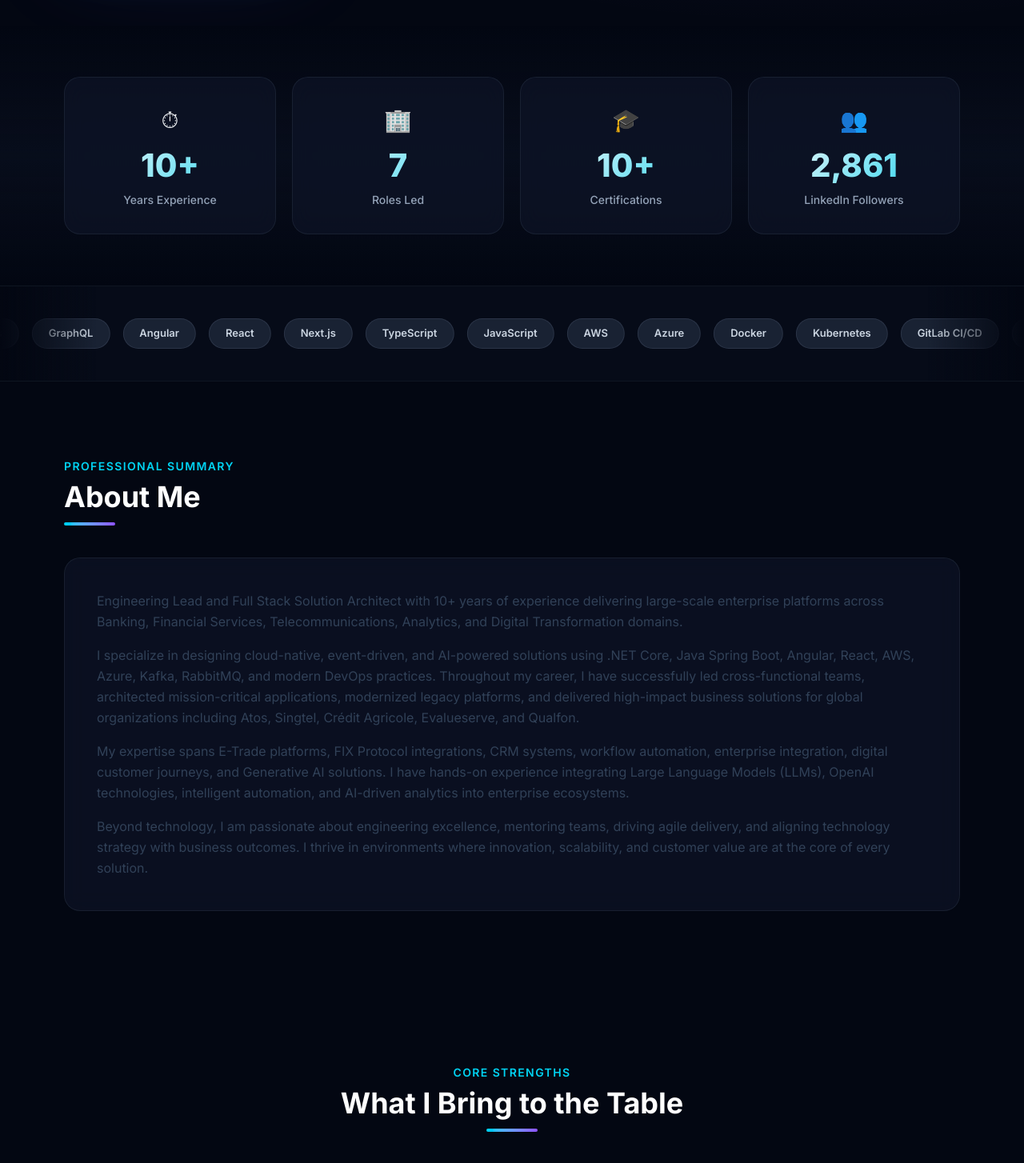
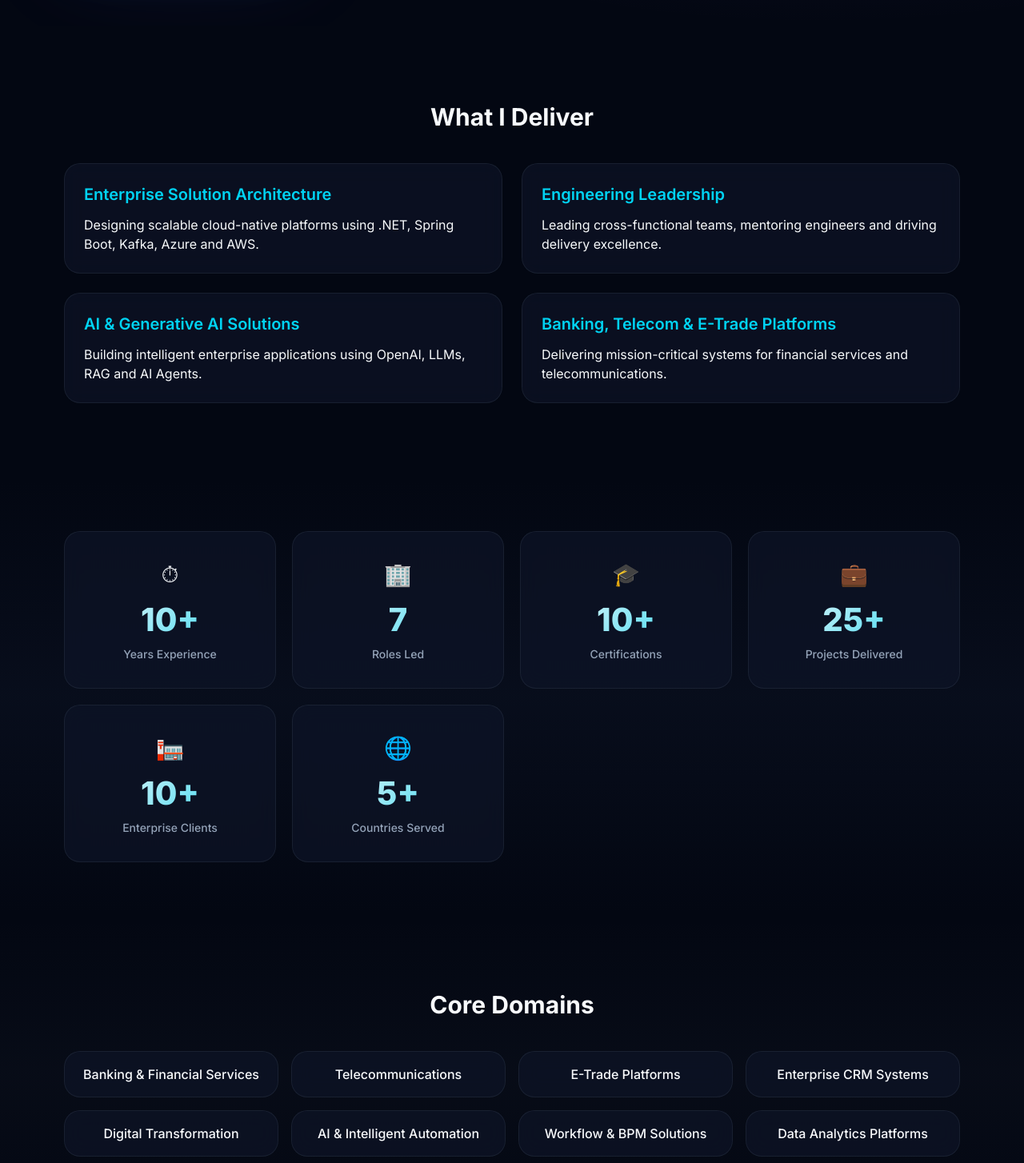
Before and after one commit to RohitKrSrivastava/portfolio, a Next.js app: page / in a window 1280 px wide. Shown: the part 640-2094 px from the top of the page at 80% size. Built offline with nearby package versions, Linux system fonts and the light colour scheme.

Commit message:
Improvements

```diff
--- a/src/app/page.tsx
+++ b/src/app/page.tsx
@@ -10,6 +10,9 @@ import { Education, Certifications } from "@/components/Education";
 import { Skills, Languages } from "@/components/Skills";
 import { Contact, Footer } from "@/components/Contact";
 import { BackToTop } from "@/components/BackToTop";
+import { WhatIDeliver } from "@/components/WhatIDeliver";
+import { CoreDomains } from "@/components/CoreDomains";
+import { FeaturedProjects } from "@/components/FeaturedProjects";
 
 export default function Home() {
   return (
@@ -18,9 +21,12 @@ export default function Home() {
       <Navbar />
       <main>
         <Hero />
+        <WhatIDeliver />
         <Stats />
+        <CoreDomains />
         <TechMarquee />
         <About />
+        <FeaturedProjects />
         <Expertise />
         <Experience />
         <Education />
--- /dev/null
+++ b/src/components/CoreDomains.tsx
@@ -0,0 +1,33 @@
+const domains = [
+  "Banking & Financial Services",
+  "Telecommunications",
+  "E-Trade Platforms",
+  "Enterprise CRM Systems",
+  "Digital Transformation",
+  "AI & Intelligent Automation",
+  "Workflow & BPM Solutions",
+  "Data Analytics Platforms",
+];
+
+export function CoreDomains() {
+  return (
+    <section className="section-padding bg-section-alt">
+      <div className="mx-auto max-w-6xl">
+        <h2 className="text-3xl font-bold text-center mb-10">
+          Core Domains
+        </h2>
+
+        <div className="grid gap-4 md:grid-cols-4">
+          {domains.map((item) => (
+            <div
+              key={item}
+              className="glass-card p-4 text-center font-medium"
+            >
+              {item}
+            </div>
+          ))}
+        </div>
+      </div>
+    </section>
+  );
+}
--- a/src/components/Experience.tsx
+++ b/src/components/Experience.tsx
@@ -38,6 +38,14 @@ export function Experience() {
                 <p className="text-sm leading-relaxed text-slate-700 dark:text-slate-400">
                   {job.description}
                 </p>
+                <ul className="mt-4 space-y-2">
+                  {job.achievements?.map((item, index) => (
+                    <li key={index} className="flex gap-2">
+                      <span className="text-cyan-400">✔</span>
+                      <span>{item}</span>
+                    </li>
+                  ))}
+                </ul>
                 </div>
               </ScrollReveal>
             ))}
--- /dev/null
+++ b/src/components/FeaturedProjects.tsx
@@ -0,0 +1,54 @@
+const projects = [
+  {
+    title: "AI-Powered Enterprise Assistant",
+    tech: "OpenAI • RAG • Azure",
+    description:
+      "Enterprise AI assistant using Retrieval-Augmented Generation and LLMs.",
+  },
+  {
+    title: "E-Trade Trading Platform",
+    tech: ".NET Core • Kafka • FIX Protocol",
+    description:
+      "Low-latency trading platform supporting institutional workflows.",
+  },
+  {
+    title: "Telecom Customer Portal",
+    tech: "Angular • .NET • CRM",
+    description:
+      "Digital onboarding and service management platform.",
+  },
+  {
+    title: "Banking Workflow Automation",
+    tech: "Spring Boot • K2 • Microservices",
+    description:
+      "Workflow automation for financial operations and approvals.",
+  },
+];
+
+export function FeaturedProjects() {
+  return (
+    <section className="section-padding">
+      <div className="mx-auto max-w-6xl">
+        <h2 className="text-3xl font-bold text-center mb-10">
+          Selected Enterprise Projects
+        </h2>
+
+        <div className="grid gap-6 md:grid-cols-2">
+          {projects.map((project) => (
+            <div key={project.title} className="glass-card p-6">
+              <h3 className="text-xl font-semibold mb-2">
+                {project.title}
+              </h3>
+
+              <div className="text-cyan-400 mb-3">
+                {project.tech}
+              </div>
+
+              <p>{project.description}</p>
+            </div>
+          ))}
+        </div>
+      </div>
+    </section>
+  );
+}
--- a/src/components/Stats.tsx
+++ b/src/components/Stats.tsx
@@ -1,4 +1,5 @@
 import { profile } from "@/data/profile";
+//import { Timer, Building2, Briefcase, Users } from "lucide-react";
 import { AnimatedCounter } from "./BackToTop";
 import { ScrollReveal } from "./ScrollReveal";
 
@@ -6,8 +7,11 @@ const stats = [
   { value: 10, suffix: "+", label: "Years Experience", icon: "⏱" },
   { value: profile.experience.length, suffix: "", label: "Roles Led", icon: "🏢" },
   { value: profile.certifications.length, suffix: "+", label: "Certifications", icon: "🎓" },
-  { value: 2861, suffix: "", label: "LinkedIn Followers", icon: "👥" },
+  { value: 25, suffix: "+", label: "Projects Delivered", icon: "💼" },
+  { value: 10, suffix: "+", label: "Enterprise Clients", icon: "🏣" },
+  { value: 5, suffix: "+", label: "Countries Served", icon: "🌐" },
 ];
+
 
 export function Stats() {
   return (
--- /dev/null
+++ b/src/components/WhatIDeliver.tsx
@@ -0,0 +1,49 @@
+import { ScrollReveal } from "./ScrollReveal";
+
+const items = [
+  {
+    title: "Enterprise Solution Architecture",
+    description:
+      "Designing scalable cloud-native platforms using .NET, Spring Boot, Kafka, Azure and AWS.",
+  },
+  {
+    title: "Engineering Leadership",
+    description:
+      "Leading cross-functional teams, mentoring engineers and driving delivery excellence.",
+  },
+  {
+    title: "AI & Generative AI Solutions",
+    description:
+      "Building intelligent enterprise applications using OpenAI, LLMs, RAG and AI Agents.",
+  },
+  {
+    title: "Banking, Telecom & E-Trade Platforms",
+    description:
+      "Delivering mission-critical systems for financial services and telecommunications.",
+  },
+];
+
+export function WhatIDeliver() {
+  return (
+    <section className="section-padding">
+      <div className="mx-auto max-w-6xl">
+        <h2 className="text-3xl font-bold mb-10 text-center">
+          What I Deliver
+        </h2>
+
+        <div className="grid gap-6 md:grid-cols-2">
+          {items.map((item, index) => (
+            <ScrollReveal key={index}>
+              <div className="glass-card p-6">
+                <h3 className="text-xl font-semibold text-cyan-400 mb-3">
+                  {item.title}
+                </h3>
+                <p>{item.description}</p>
+              </div>
+            </ScrollReveal>
+          ))}
+        </div>
+      </div>
+    </section>
+  );
+}
--- a/src/data/profile.ts
+++ b/src/data/profile.ts
@@ -25,15 +25,6 @@ export const profile = {
     linkedinHref:
       "https://www.linkedin.com/in/rohit-kumar-srivastava-59921352",
   },
-  // skills: {
-  //   backend: ["C#", "ASP.NET Core", "Java", "Spring Boot", ".NET Core"],
-  //   frontend: ["Angular", "React", "TypeScript"],
-  //   cloud: ["AWS", "Azure", "GitLab CI/CD", "Control-M", "CFT"],
-  //   data: ["MSBI", "MongoDB", "Kafka", "RabbitMQ"],
-  //   ai: ["OpenAI API", "LangChain", "Ollama", "LLaMA", "Mistral", "GenAI"],
-  //   workflow: ["K2", "Airflow", "UiPath RPA"],
-  //   other: ["E Trade Applicatoin", "Fix Protocol","Git", "SVN", "Agile", "Scrum", "Six Sigma"],
-  // },
   skills: {
     architecture: ["Solution Architecture", "Microservices", "Cloud Native Architecture", "Event Driven Architecture", "Domain Driven Design", "System Design", "Enterprise Integration"],
     backend: ["C#", ".NET Core", "ASP.NET Core", "Java", "Spring Boot", "REST APIs", "GraphQL"],
@@ -58,6 +49,14 @@ export const profile = {
       current: true,
       description:
         "Leading full-stack engineering initiatives at a global digital transformation leader with 105,000+ employees across 166 countries.",
+      achievements: [
+        "Build Inventory management CRM application",
+        "Integrated with Workflows",
+        "Developed high-performance APIs and Ui",
+        "Improved application performance and scalability",
+        "Create architecture of applicaiton",
+        "Leading Team of Engineering"
+      ]
     },
     {
       role: "Technical Team Lead",
@@ -66,7 +65,16 @@ export const profile = {
       location: "Singapore",
       description:
         "Led technical teams for Asia's leading communications group. Payroll of Persolkelly Singapore.",
-    },
+      achievements: [
+        "Telecom MCP application development",
+        "Order Mangement CRM and application development",
+        "Integrated with Workflows",
+        "Working with AI Agents",
+        "Developed high-performance APIs and Ui",
+        "Improved application performance and scalability",
+        "Leading Team of Engineering"
+        ]
+      },
     {
       role: "Lead Full Stack Developer",
       company: "PlateSmart Technologies",
@@ -74,6 +82,15 @@ export const profile = {
       location: "Hyderabad, India",
       description:
         "Developed ALPR business analytics and security solutions. Payroll of Shiv Software Experts.",
+      achievements: [
+        "Work on USA ALPR application",
+        "Integration with mq and live straming camera",
+        "Integrated with OCR",
+        "Working with AI Agents",
+        "Developed high-performance APIs and Ui",
+        "Improved application performance and scalability",
+        "Leading Team of Engineering"
+        ]
     },
     {
       role: "Senior Software Engineer (Full Stack)",
@@ -82,6 +99,12 @@ export const profile = {
       location: "Singapore",
       description:
         "Built banking solutions for one of France's largest financial institutions.",
+      achievements: [
+        "Built E-Trade Application and investment banking platforms",
+        "Integrated FIX Protocol connectivity",
+        "Developed high-performance APIs and Ui",
+        "Improved trading workflows and operational efficiency",
+      ]
     },
     {
       role: "Sr. Software Developer (Full Stack)",
@@ -90,6 +113,13 @@ export const profile = {
       location: "Gurugram, India",
       description:
         "Delivered data-driven insights and digital platform solutions for global clients.",
+      achievements: [
+        "Built Spread Smart Financial Solutions",
+        "Integrated with ai agents",
+        "Developed high-performance APIs and Ui",
+        "Improved financial spreading and operational efficiency",
+        "Implement Notes processing feature"
+      ]
     },
     {
       role: "Software Engineer",
@@ -98,6 +128,12 @@ export const profile = {
       location: "Remote / Global",
       description:
         "Developed CX solutions and enterprise applications across multiple countries.",
+      achievements: [
+        "Implement Financial Client Application",
+        "Integration with diffrent applications",
+        "Developed high-performance APIs and Ui",
+        "Developed Ui Path automation workflows"
+      ]
     },
     {
       role: "Software Engineer",
@@ -106,6 +142,12 @@ export const profile = {
       location: "Noida, India",
       description:
         "Full-stack development for IT services and consulting projects.",
+      achievements: [
+        "Implement CRM Application",
+        "Integration with diffrent applications",
+        "Developed high-performance APIs and Ui",
+        "Develope orgeder management application module"
+      ]
     },
   ],
   education: [
```
